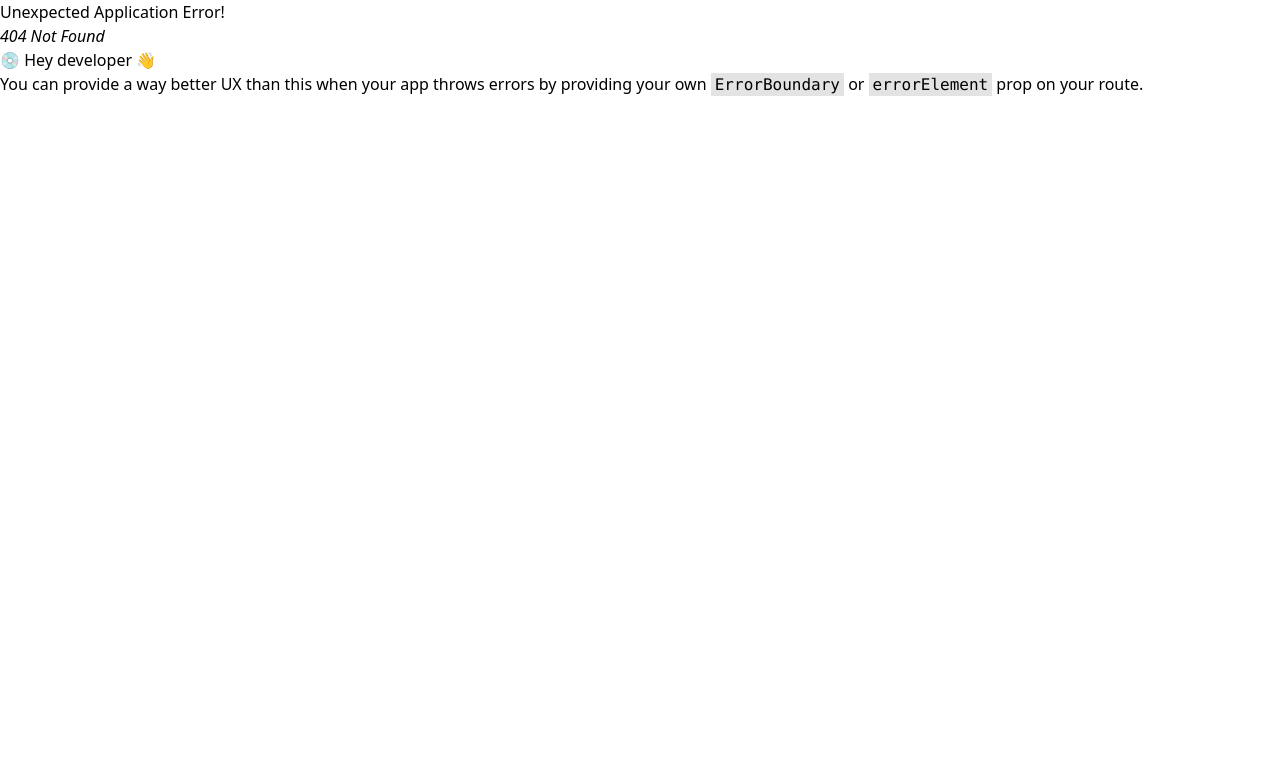
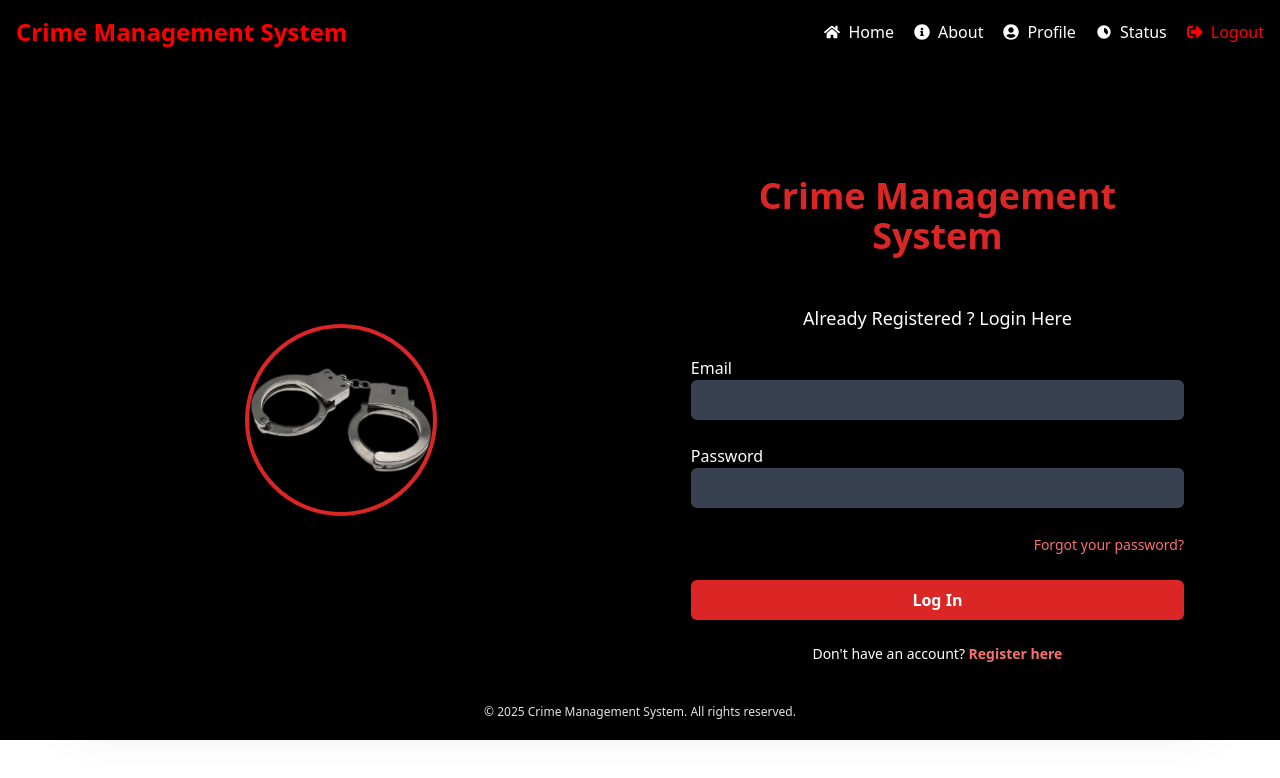
Before and after one commit to PRABHAKAR-9594/Crime-Management-System, a React (Vite) app in the folder Frontend/: page /login in a window 1280 px wide. Before the commit this address had no page. Shown: the top 778 px of the page. Built offline with nearby package versions, Linux system fonts and the light colour scheme.

Commit message:
Refactor Login component and remove unused CSS files

```diff
--- a/Frontend/src/components/Login.css
+++ /dev/null
@@ -1,99 +0,0 @@
-/* Reset some default styling */
-* {
-    margin: 0;
-    padding: 0;
-    box-sizing: border-box;
-}
-
-body {
-    font-family: Arial, sans-serif;
-    background-color: #111; /* Black background */
-    color: #fff; /* White text */
-    display: flex;
-    justify-content: center;
-    align-items: center;
-    height: 100vh;
-    margin: 0;
-}
-
-.login-container {
-    display: flex;
-    justify-content: center;
-    align-items: center;
-    width: 400px;
-    height: 100%;
-}
-
-.login-box {
-    background-color: #222; /* Dark background for the box */
-    padding: 40px;
-    border-radius: 8px;
-    box-shadow: 0px 4px 6px rgba(0, 0, 0, 0.5);
-    width: 100%;
-    max-width: 400px;
-    text-align: center;
-}
-
-h2 {
-    margin-bottom: 30px;
-    font-size: 2rem;
-    color: #ff4d4d; /* Red color for the heading */
-}
-
-.input-group {
-    margin-bottom: 20px;
-    text-align: left;
-}
-
-.input-group label {
-    display: block;
-    margin-bottom: 8px;
-    font-size: 0.9rem;
-}
-
-.input-group input {
-    width: 100%;
-    padding: 12px;
-    font-size: 1rem;
-    border: none;
-    border-radius: 5px;
-    background-color: #333; /* Dark input background */
-    color: #fff;
-    outline: none;
-}
-
-.input-group input:focus {
-    background-color: #444; /* Slightly lighter when focused */
-}
-
-.login-btn {
-    margin: 0px;
-    width: 100%;
-    padding: 14px;
-    background-color: #ff4d4d; /* Red background for the button */
-    color: #fff;
-    border: none;
-    border-radius: 5px;
-    font-size: 1.1rem;
-    cursor: pointer;
-    transition: background-color 0.3s;
-}
-
-.login-btn:hover {
-    background-color: #e03e3e; /* Slightly darker red on hover */
-}
-
-.signup-link {
-    margin-top: 20px;
-    font-size: 0.9rem;
-    color: #ccc;
-}
-
-.signup-link a {
-    color: #ff4d4d;
-    text-decoration: none;
-}
-
-.signup-link a:hover {
-    text-decoration: underline;
-}
--- a/Frontend/src/components/Login.jsx
+++ b/Frontend/src/components/Login.jsx
@@ -1,54 +1,114 @@
-import React, { useState } from 'react';
-import './Login.css';
+import React, { useState } from "react";
+import prisonImage from "../../src/assets/lock.png"; // Add the correct path for the prison image
+import { useNavigate } from "react-router-dom";
 
-const Login = () => {
-    const [username, setUsername] = useState('');
-    const [password, setPassword] = useState('');
+const HomePage = () => {
+    const navigate = useNavigate();
+  const [email, setEmail] = useState("");
+  const [password, setPassword] = useState("");
 
-    const handleSubmit = (e) => {
+  const handleLogin = (e) => {
     e.preventDefault();
-        // You can add your login logic here
-        console.log('Username:', username);
-        console.log('Password:', password);
+    console.log("Logging in with:", email, password);
+  };
+
+  const handleRegister = () => {
+    console.log("Redirecting to registration...");
+    // Add registration logic or redirect here
+    navigate("/register");
+
+  };
+
+  const handleAlreadyRegistered = () => {
+    console.log("Redirecting to login...");
+    // Redirect or show login logic
   };
 
   return (
-        <div className="login-container">
-            <div className="login-box">
-                <h2>Login</h2>
-                <form onSubmit={handleSubmit}>
-                    <div className="input-group">
-                        <label htmlFor="username">Username</label>
+    <>
+      <div className=" bg-black flex items-center justify-center relative top-16 space-y-20">
+        {/* Dark Overlay */}
+        <div className="absolute top-0 left-0 w-full h-full bg-black opacity-80 z-0"></div>
+
+        <div className="flex w-full max-w-6xl bg-black rounded-lg shadow-2xl z-10 overflow-hidden space-x-10"> {/* Increased space between sections */}
+          {/* Left Section - Circle Image */}
+          <div className="w-1/2 flex justify-center items-center">
+            <img
+              src={prisonImage}
+              alt="Prison"
+              className="w-48 h-48 rounded-full object-cover border-4 border-red-600" // Circle image
+            />
+          </div>
+
+          {/* Right Section - Login Form */}
+          <div className="w-1/2 bg-black p-8 flex flex-col justify-center space-y-6">
+            <h2 className="text-4xl font-extrabold text-red-600 text-center mb-6">
+              Crime Management System
+            </h2>
+            <p className="text-lg text-white text-center mb-6">
+              Already Registered ? Login Here
+            </p>
+
+            <form onSubmit={handleLogin} className="space-y-6">
+              {/* Email Field */}
+              <div>
+                <label className="block text-white font-medium">Email</label>
                 <input
-                            type="text"
-                            id="username"
-                            name="username"
-                            value={username}
-                            onChange={(e) => setUsername(e.target.value)}
-                            placeholder="Enter your username"
+                  type="email"
+                  className="w-full px-4 py-2 rounded-md bg-gray-700 text-white focus:outline-none focus:ring-2 focus:ring-red-600"
+                  value={email}
+                  onChange={(e) => setEmail(e.target.value)}
                   required
                 />
               </div>
 
-                    <div className="input-group">
-                        <label htmlFor="password">Password</label>
+              {/* Password Field */}
+              <div>
+                <label className="block text-white font-medium">Password</label>
                 <input
                   type="password"
-                            id="password"
-                            name="password"
+                  className="w-full px-4 py-2 rounded-md bg-gray-700 text-white focus:outline-none focus:ring-2 focus:ring-red-600"
                   value={password}
                   onChange={(e) => setPassword(e.target.value)}
-                            placeholder="Enter your password"
                   required
                 />
               </div>
 
-                    <button type="submit" className="login-btn">Login</button>
-                    <p className="signup-link">Don't have an account? <a href="#">Sign up</a></p>
+              {/* Forgot Password Link */}
+              <div className="text-right">
+                <a href="#" className="text-red-400 hover:text-red-500 text-sm">
+                  Forgot your password?
+                </a>
+              </div>
+
+              {/* Submit Button */}
+              <button
+                type="submit"
+                className="w-full py-2 bg-red-600 text-white font-extrabold rounded-md hover:bg-red-700 focus:outline-none focus:ring-2 focus:ring-red-600 transition-all duration-300 ease-in-out"
+              >
+                Log In
+              </button>
             </form>
+
+            {/* New Member Registration */}
+            <div className="text-center mt-6">
+              <p className="text-white text-sm">
+                Don't have an account?{" "}
+                <button
+                  onClick={handleRegister}
+                  className="text-red-400 hover:text-red-500 cursor-pointer font-bold"
+                >
+                  Register here
+                </button>
+              </p>
+            </div>
+
+
           </div>
         </div>
+      </div>
+    </>
   );
 };
 
-export default Login;
+export default HomePage;
```
Also changed, not shown: Frontend/src/components/Home.css (deleted, +0 -85 lines), Frontend/src/main.jsx (+6 -6 lines). Lines whose indentation alone changed are shown as unchanged.
